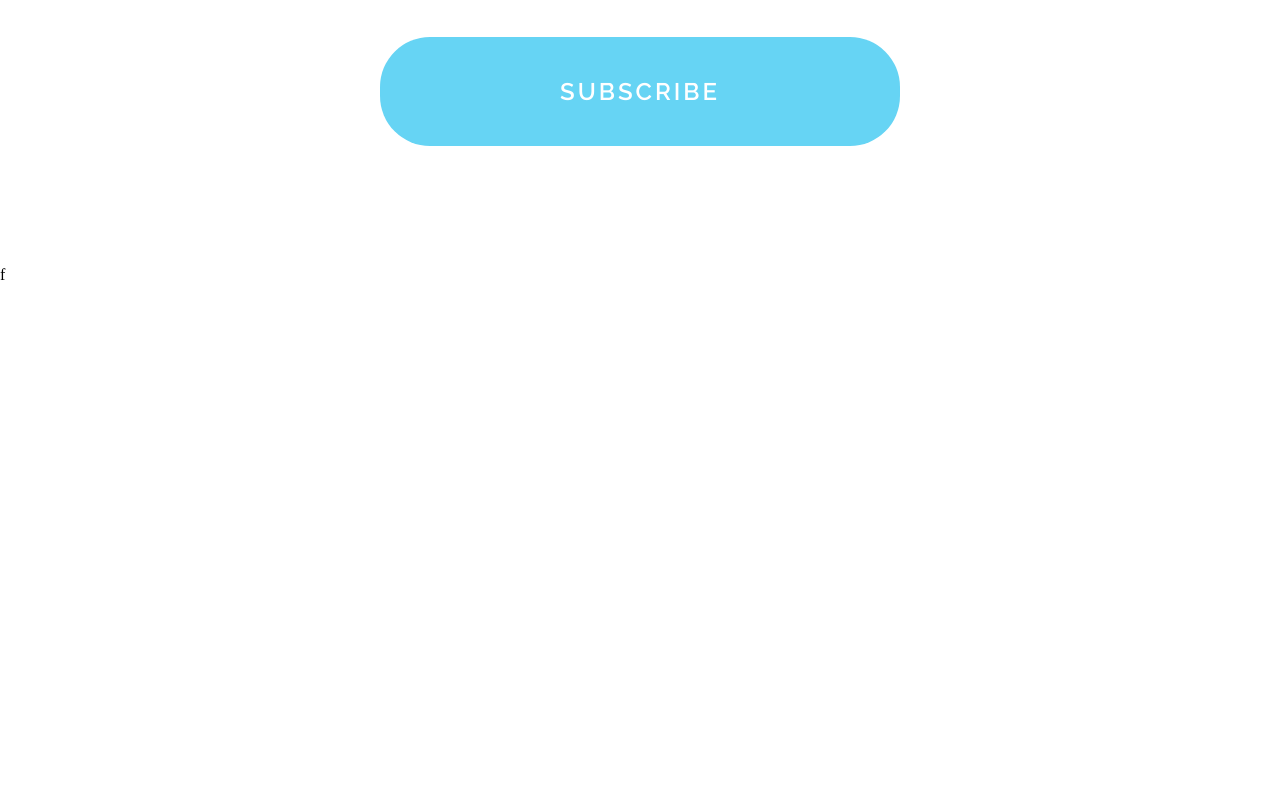
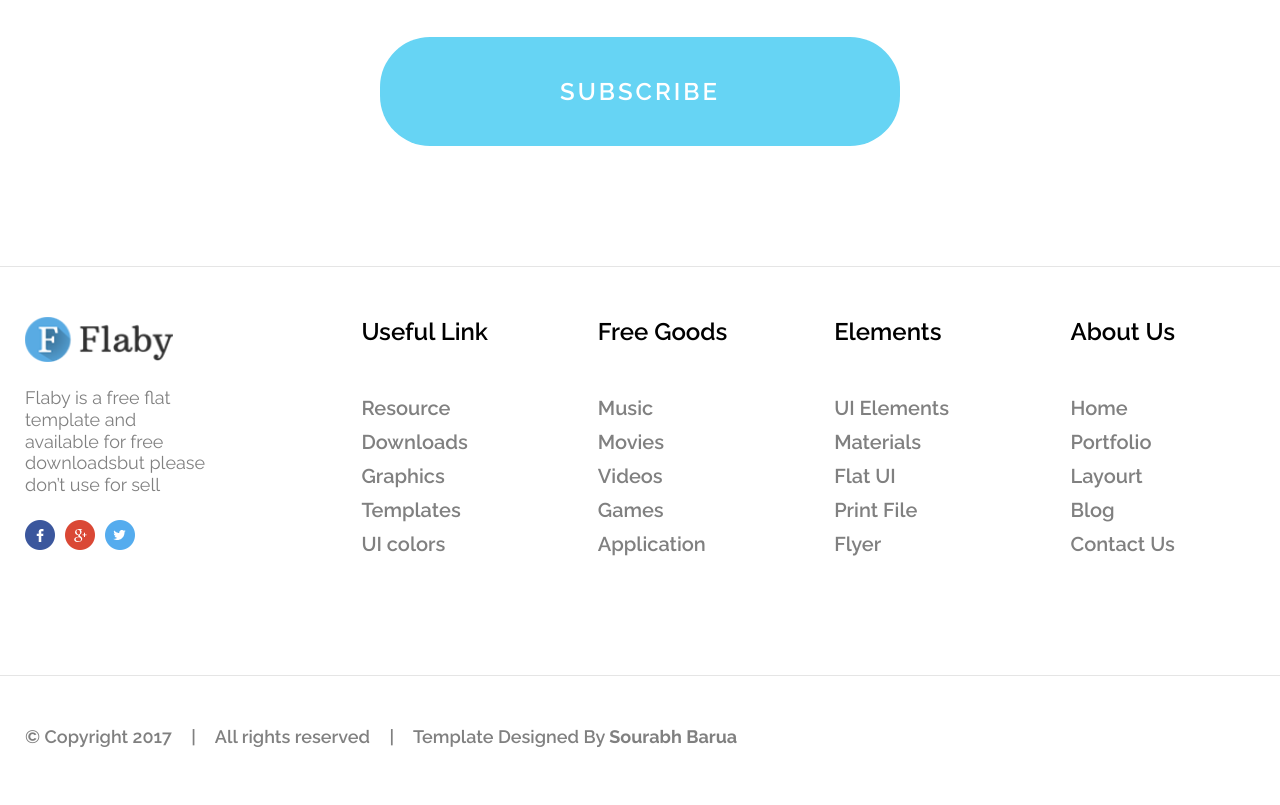
Before and after one commit to Evgeny-org/test, a plain HTML site: page index.html in a window 1280 px wide. Shown: the part 7103-7908 px from the top of the page. Before the commit the page ends 7387 px from the top, so only its background shows below. Drawn offline with Linux system fonts and the light colour scheme.

Commit message:
add footer)

```diff
--- a/index.html
+++ b/index.html
@@ -419,8 +419,104 @@
 			</form>
 		</div>
 	</main>
-	<footer>
-		f
+	<footer class="container">
+		<hr>
+		<div class="blocks">
+			<div class="block">
+				<img src="imgs/logo_black.png" alt="">
+				<p>
+					Flaby is a free flat template and available for free downloadsbut please don’t use for sell
+				</p>
+				<div class="icons">
+					<img src="imgs/facebook.png" alt="">
+					<img src="imgs/google.png" alt="">
+					<img src="imgs/twitter.png" alt="">
+				</div>
+			</div>
+			<div class="block">
+				<h2>
+					Useful Link
+				</h2>
+				<a href="">
+					Resource
+				</a>
+				<a href="">
+					Downloads
+				</a>
+				<a href="">
+					Graphics
+				</a>
+				<a href="">
+					Templates
+				</a>
+				<a href="">
+					UI colors
+				</a>
+			</div>
+			<div class="block">
+				<h2>
+					Free Goods
+				</h2>
+				<a href="">
+					Music
+				</a>
+				<a href="">
+					Movies
+				</a>
+				<a href="">
+					Videos
+				</a>
+				<a href="">
+					Games
+				</a>
+				<a href="">
+					Application
+				</a>
+			</div>
+			<div class="block">
+				<h2>
+					Elements
+				</h2>
+				<a href="">
+					UI Elements
+				</a>
+				<a href="">
+					Materials
+				</a>
+				<a href="">
+					Flat UI
+				</a>
+				<a href="">
+					Print File
+				</a>
+				<a href="">
+					Flyer
+				</a>
+			</div>
+			<div class="block">
+				<h2>
+					About Us
+				</h2>
+				<a href="">
+					Home
+				</a>
+				<a href="">
+					Portfolio
+				</a>
+				<a href="">
+					Layourt
+				</a>
+				<a href="">
+					Blog
+				</a>
+				<a href="">
+					Contact Us
+				</a>
+			</div>
+		</div>
+		<hr>
+		<p class="under_footer">© Copyright 2017 <span class="vertical">|</span> All rights reserved <span class="vertical">|</span> Template Designed By <b>Sourabh Barua</b></p>
+		<div class="just">f</div>
 	</footer>
 
 	<!-- <script src="script.js"></script> -->
--- a/style.css
+++ b/style.css
@@ -776,6 +776,7 @@ main .subscribe_now form input:focus{
 }
 
 main .subscribe_now form button{
+	cursor: pointer;
 	padding: 40px 180px;
 	text-align: center;
 	font-family: Raleway;
@@ -788,3 +789,86 @@ main .subscribe_now form button{
 	letter-spacing: 3px;
 	margin-bottom: 120px;
 }
+
+footer hr{
+	margin-bottom: 50px;
+	border: 0;
+	height: 1px;
+	background-color: rgba(0, 0, 0, 0.10);
+}
+
+footer .blocks{
+	display: flex;
+	justify-content: space-between;
+	margin-bottom: 100px;
+	padding: 0 25px;
+}
+
+footer .blocks .block{
+	display: flex;
+	flex-direction: column;
+	width: 15%;
+}
+
+footer .blocks .block:first-child{
+	margin-right: 100px;
+}
+
+footer .blocks .block img{
+	width: 80%;
+	margin-bottom: 25px;
+}
+
+footer .blocks .block p{
+	font-family: Raleway;
+	color: grey;
+	line-height: 1.2;
+	font-size: 18px;
+	margin-bottom: 25px;
+}
+
+footer .blocks .block .icons{
+	display: flex;
+}
+
+footer .blocks .block .icons img{
+	width: 30px;
+	margin-right: 10px;
+}
+
+footer .blocks .block h2{
+	font-family: Raleway;
+	font-size: 24px;
+	font-weight: 600;
+	margin-bottom: 50px;
+}
+
+footer .blocks .block a{
+	font-family: Raleway;
+	font-size: 20px;
+	color: grey;
+	font-weight: 600;
+	margin-bottom: 10px;
+	text-decoration: none;
+}
+
+footer .blocks .block a:hover{
+	text-decoration: underline;
+}
+
+footer p.under_footer{
+	font-family: Raleway;
+	font-size: 18px;
+	font-weight: 600;
+	color: grey;
+	margin-left: 25px;
+	margin-bottom: 40px;
+}
+
+footer p.under_footer span.vertical{
+	margin: 0 15px;
+}
+
+footer .just{
+	color: white;
+}
```
Also changed, not shown: imgs/logo_black.png (added).
